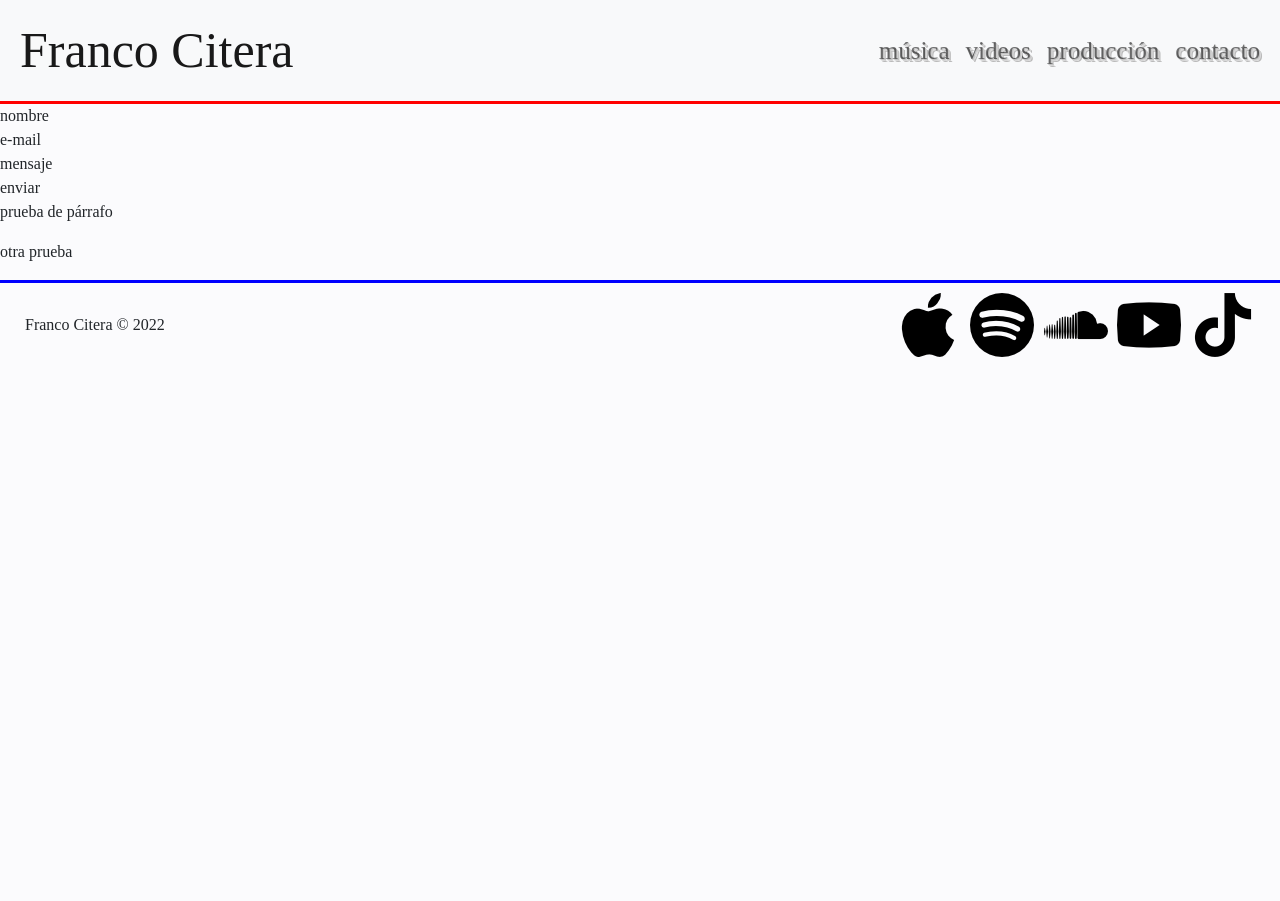
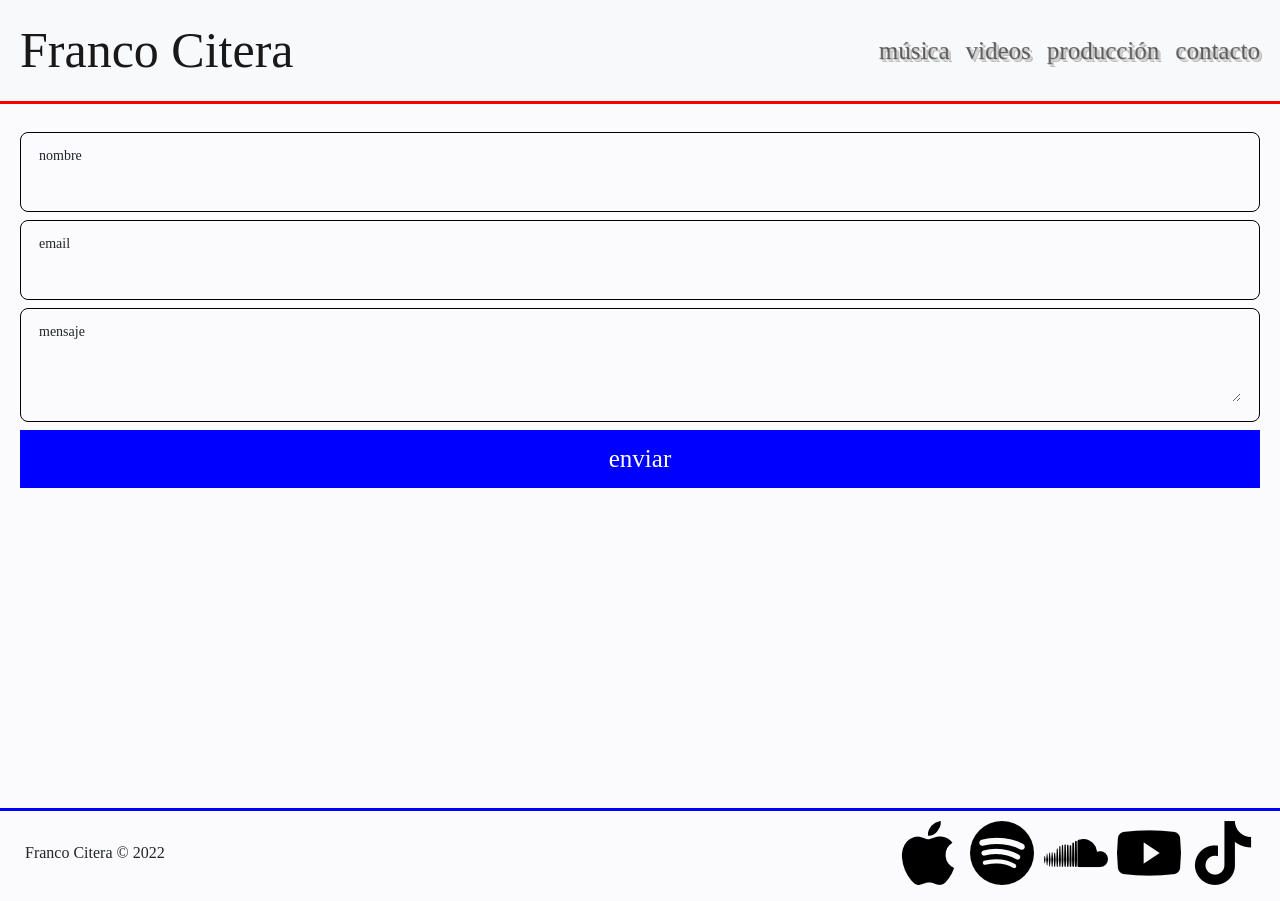
Before and after one commit to FrancoCitera/web-personal, a plain HTML site: page secciones/contacto.html in a window 1280 px wide. Before the commit the page ends 800 px from the top, so only its background shows below. Drawn offline with nearby package versions, Linux system fonts and the light colour scheme; a web font is replaced by a local one.

Commit message:
creacion de formulario de contacto

```diff
--- a/estilo/style.css
+++ b/estilo/style.css
@@ -80,6 +80,10 @@ a {
     font-size: 25px;
 }
 
+a:hover {
+    color: black;
+}
+
 ul {
     padding: 0px;
 }
@@ -160,6 +164,51 @@ iframe {
 }
 
 /* Fin producción */
+
+/* Contacto */
+
+.contacto {
+    width: 100%;
+    box-sizing: border-box;
+    border-radius: 8px;
+    text-align: center;
+    margin-bottom: 300px;
+    padding: 20px;
+}
+
+.cuadro {
+    border: 1px solid black;
+    margin: 8px 0;
+    padding: 12px 18px;
+    border-radius: 8px;
+}
+
+.cuadro label {
+    display: block;
+    text-align: left;
+    font-size: 14px;
+}
+
+.cuadro input, .cuadro textarea {
+    width: 100%;
+    border: none;
+    background: none;
+    outline: none;
+    font-size: 18px;
+    margin-top: 6px;
+}
+
+.boton {
+    display: block;
+    background-color: blue;
+    padding: 10px 0;
+    color: white;
+    cursor: pointer;
+    margin-top: 8px;
+    width: 100%;
+}
+
+/* Fin Contacto */
 
 /* Footer */
 
--- a/secciones/contacto.html
+++ b/secciones/contacto.html
@@ -44,14 +44,21 @@
 
     <main>
         <section>
-            <ul>
-                <li>nombre</li>
-                <li>e-mail</li>
-                <li>mensaje</li>
-                <li>enviar</li>
-                <p>prueba de párrafo</p>
-                <p>otra prueba</p>
-            </ul>
+          <div class="contacto">
+            <div class="cuadro">
+              <label>nombre</label>
+              <input type="text" name="" value="" placeholder="">
+            </div>
+            <div class="cuadro">
+              <label>email</label>
+              <input type="email" name="" value="" placeholder="">
+            </div>
+            <div class="cuadro">
+              <label>mensaje</label>
+              <textarea></textarea>
+            </div>
+            <a class="boton">enviar</a>
+          </div>
         </section>
     </main>
 
```
